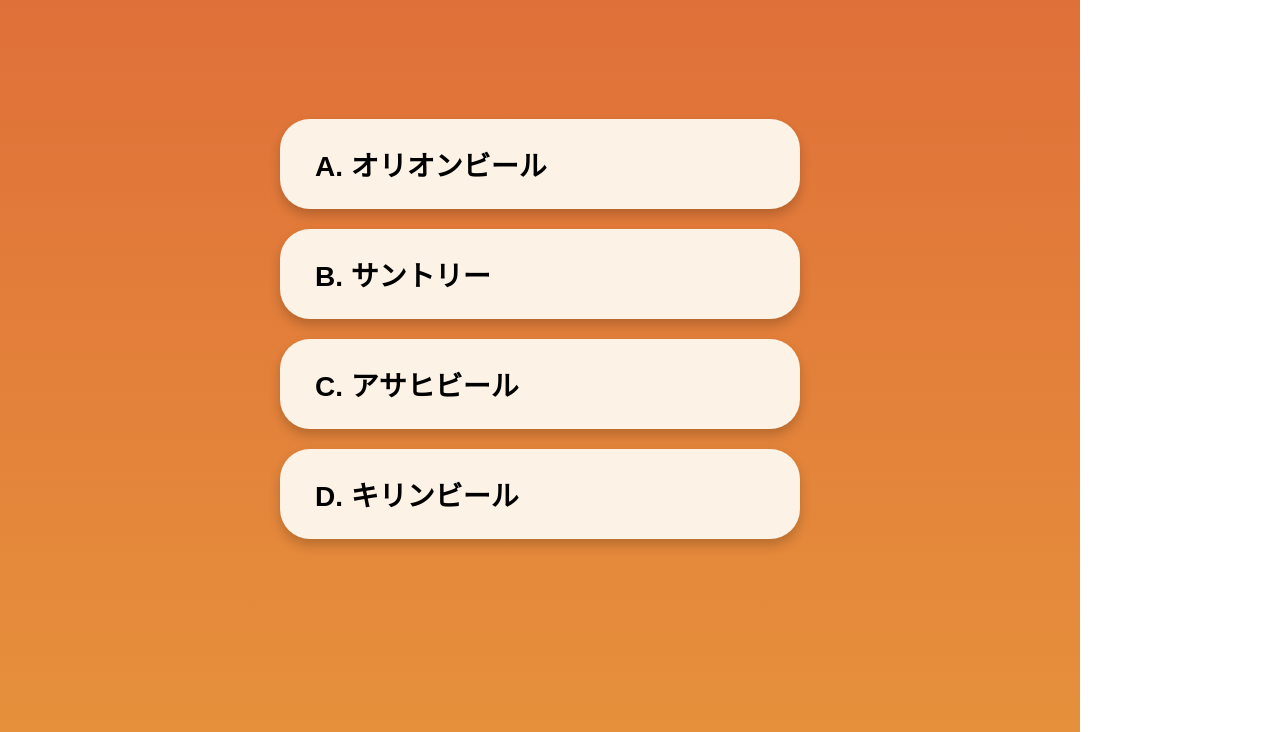
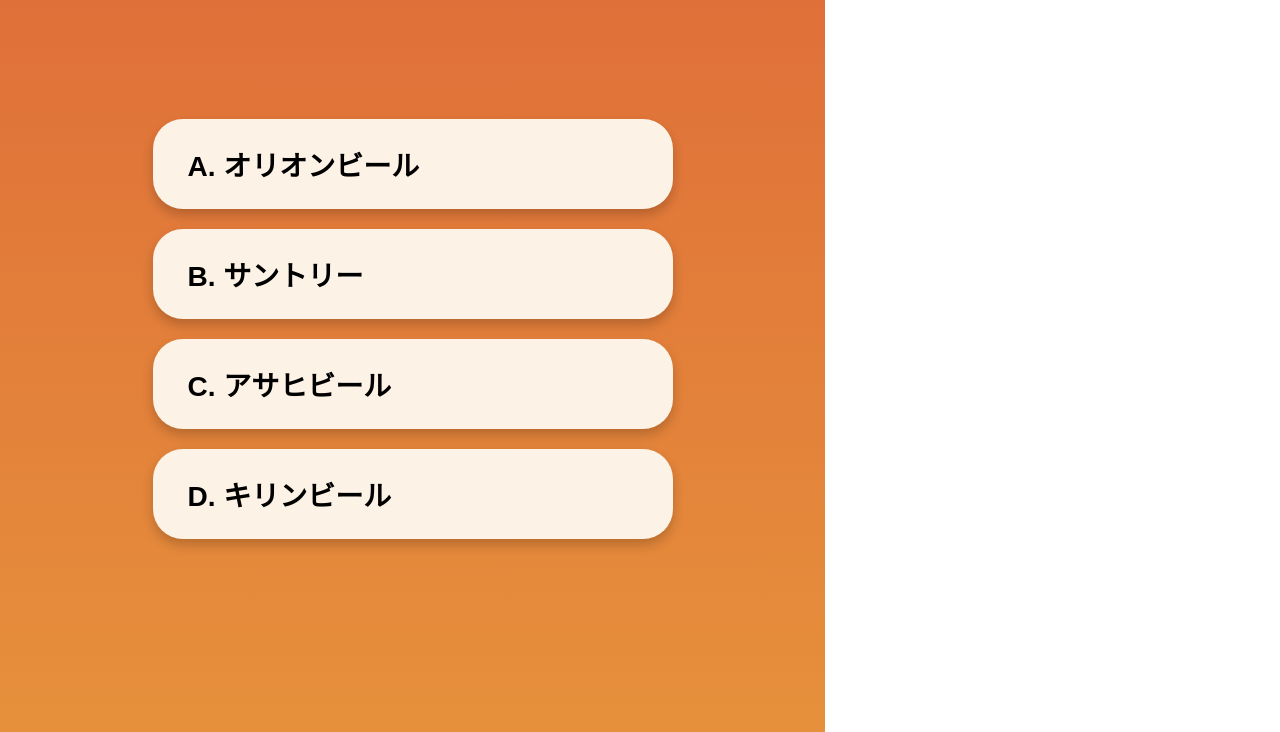
Before and after one commit to siori920/GP1_quiz, a plain HTML site: page index.html in a window 1280 px wide. Shown: the part 281-1013 px from the top of the page. Drawn offline with Linux system fonts and the light colour scheme.

Commit message:
Update index.html

```diff
--- a/index.html
+++ b/index.html
@@ -8,7 +8,7 @@
         body {
             margin: 0;
             padding: 0;
-            width: 1080px;
+            width: 825px;
             height: 1265px;
             position: relative;
             overflow: hidden;
```
